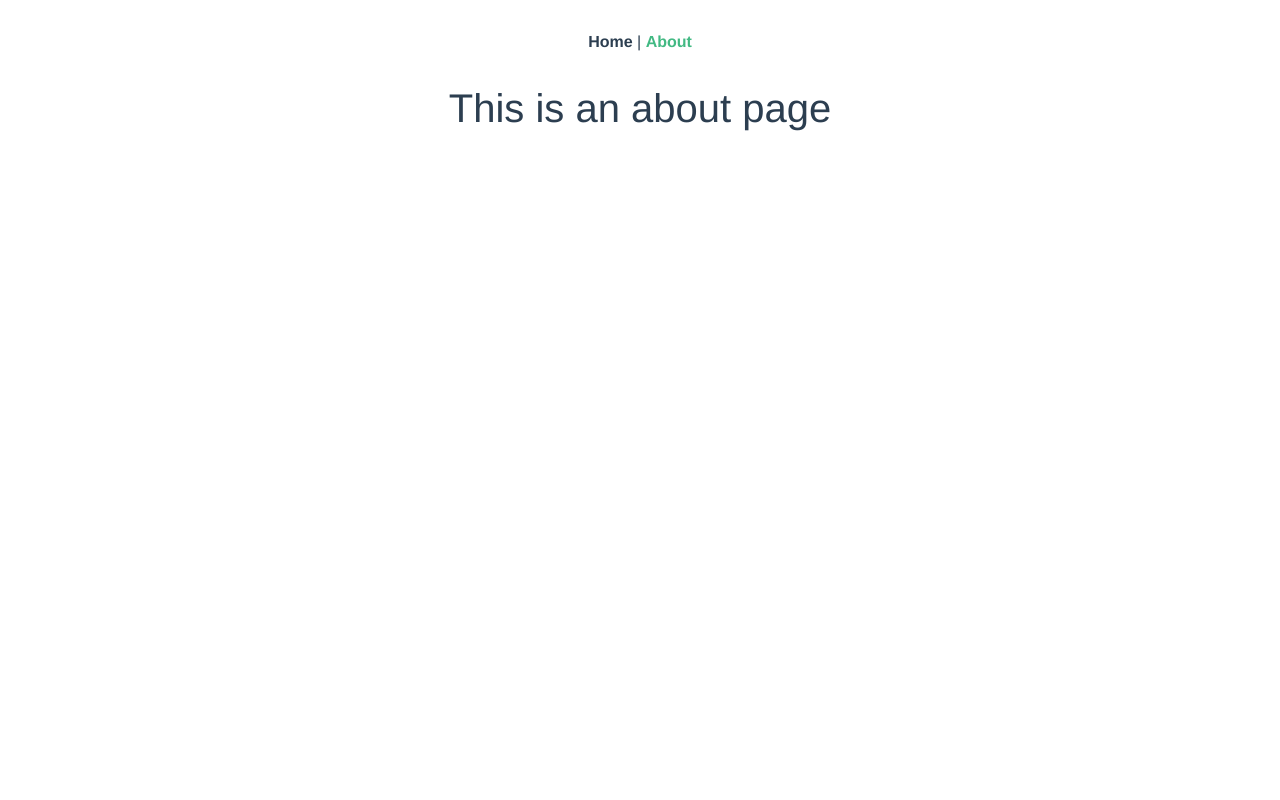
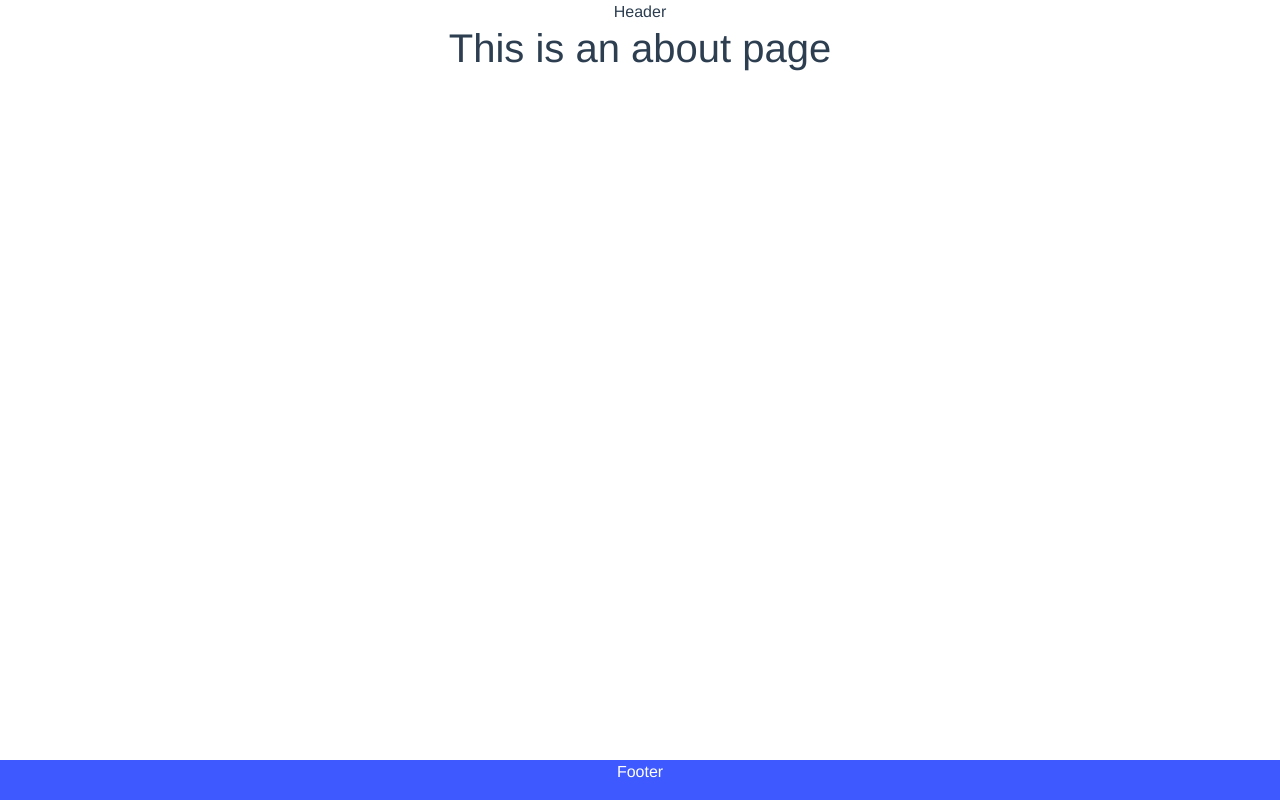
Before and after one commit to owInteractive/desafio-front-end, a Vue app: page /about in a window 1280 px wide. Built offline with nearby package versions, Linux system fonts and the light colour scheme; what vue-config would draw is missing.

Commit message:
creates the template base

```diff
--- a/src/App.vue
+++ b/src/App.vue
@@ -1,9 +1,6 @@
 <template>
     <div id="app">
-    <div id="nav">
-      <router-link to="/">Home</router-link> |
-      <router-link to="/about">About</router-link>
-    </div>
+        <theme/>
         <router-view/>
     </div>
 </template>
--- /dev/null
+++ b/src/components/template/Footer.vue
@@ -0,0 +1,10 @@
+<template>
+    <div class="footer">
+        <p>Footer</p>
+    </div>
+</template>
+<script>
+  export default {
+    name: 'Footer',
+  }
+</script>
--- /dev/null
+++ b/src/components/template/Header.vue
@@ -0,0 +1,10 @@
+<template>
+    <div>
+        Header
+    </div>
+</template>
+<script>
+  export default {
+    name: 'Header',
+  }
+</script>
--- /dev/null
+++ b/src/components/template/Theme.vue
@@ -0,0 +1,19 @@
+<template>
+    <div class="m-grid m-grid--hor m-grid--root m-page">
+        <header-bar/>
+        <div>
+            <slot></slot>
+        </div>
+        <footer-bar/>
+    </div>
+</template>
+
+<script>
+  import HeaderBar from '@/components/template/Header'
+  import FooterBar from '@/components/template/Footer'
+
+  export default {
+    name: 'Theme',
+    components: {HeaderBar, FooterBar},
+  }
+</script>
--- a/src/desafio-frontend-2019/importer.js
+++ b/src/desafio-frontend-2019/importer.js
@@ -1,13 +1,16 @@
 import '@/registerServiceWorker'
 import 'bootstrap';
 import 'bootstrap/dist/css/bootstrap.min.css'
+import '@/assets/css/style.css'
 
 import Vue from 'vue'
 import axios from 'axios'
 import VueAxios from 'vue-axios'
 import BootstrapVue from 'bootstrap-vue'
+import Theme from '@/components/template/Theme'
 
 require('bootstrap')
 
+Vue.component('Theme', Theme)
 Vue.use(VueAxios, axios)
 Vue.use(BootstrapVue)
```
Lines whose indentation alone changed are shown as unchanged.
